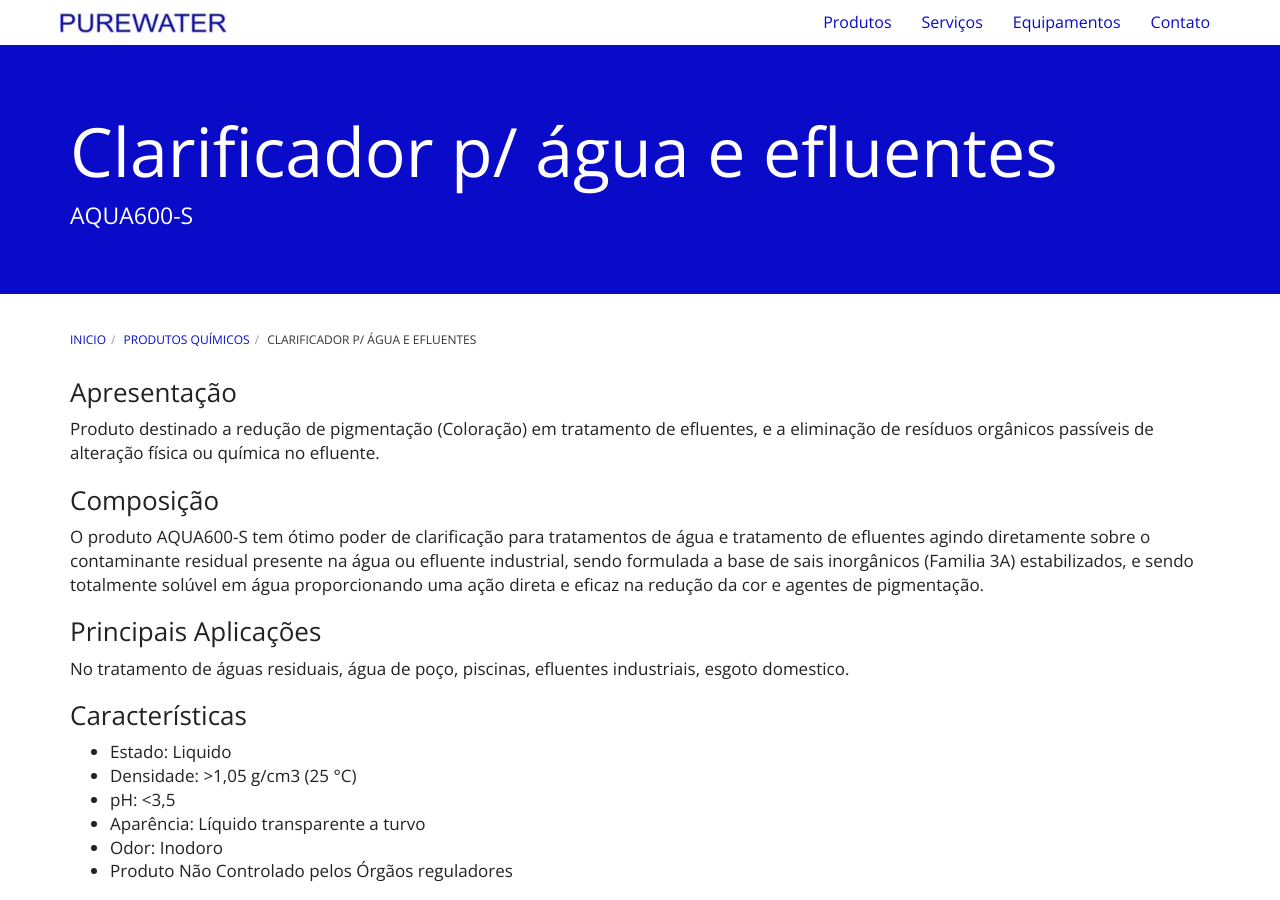
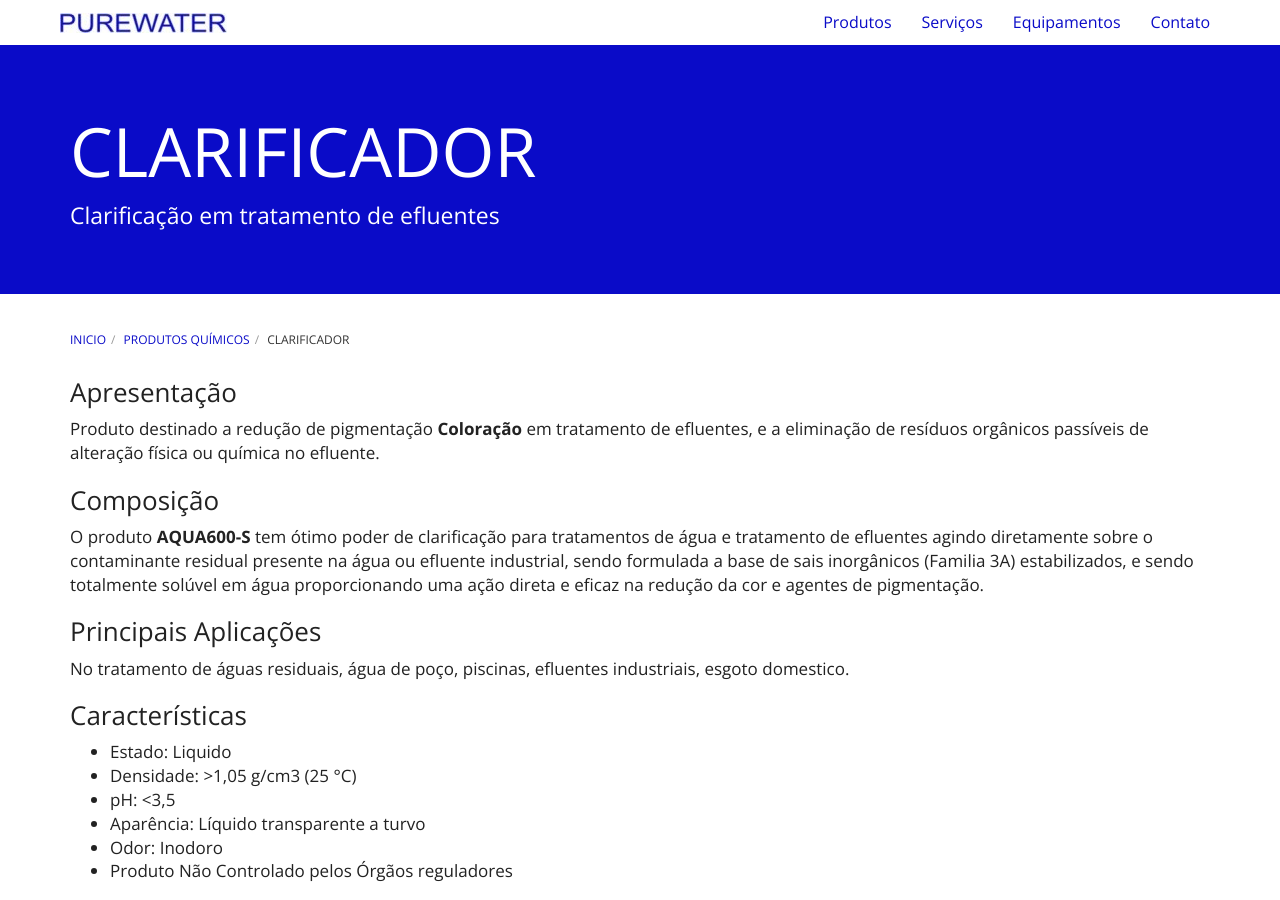
Before and after one commit to purewaterefluentes/purewaterefluentes.github.io, a Jekyll site: the page built from produtos/clarificador-agua-efluentes.md, in a window 1280 px wide and 900 px high. Built offline with Jekyll 4.4.1, drawn with Linux system fonts in a browser that asks for light colours; nearby versions of some CDN libraries; library files that are not in the unit come from our copies.

Commit message:
Update clarificador-agua-efluentes.md

```diff
--- a/produtos/clarificador-agua-efluentes.md
+++ b/produtos/clarificador-agua-efluentes.md
@@ -1,15 +1,15 @@
 ---
 layout: default
-pageTitle: Clarificador p/ água e efluentes
-title: Clarificador p/ água e efluentes
-subtitle: AQUA600-S
+pageTitle: ClARIFICADOR
+title: CLARIFICADOR
+subtitle: Clarificação em tratamento de efluentes
 ---
 
 ### Apresentação
-Produto destinado a redução de pigmentação (Coloração) em tratamento de efluentes, e a eliminação de resíduos orgânicos passíveis de alteração física ou química no efluente.
+Produto destinado a redução de pigmentação **Coloração** em tratamento de efluentes, e a eliminação de resíduos orgânicos passíveis de alteração física ou química no efluente.
 
 ### Composição
-O produto AQUA600-S tem ótimo poder de clarificação para tratamentos de água e tratamento de efluentes agindo diretamente sobre o contaminante residual presente na água ou efluente industrial, sendo formulada a base de sais inorgânicos (Familia 3A) estabilizados, e sendo totalmente solúvel em água proporcionando uma ação direta e eficaz na redução da cor e agentes de pigmentação.
+O produto **AQUA600-S** tem ótimo poder de clarificação para tratamentos de água e tratamento de efluentes agindo diretamente sobre o contaminante residual presente na água ou efluente industrial, sendo formulada a base de sais inorgânicos (Familia 3A) estabilizados, e sendo totalmente solúvel em água proporcionando uma ação direta e eficaz na redução da cor e agentes de pigmentação.
 
 ### Principais Aplicações
 No tratamento de águas residuais, água de poço, piscinas, efluentes industriais, esgoto domestico.
```
